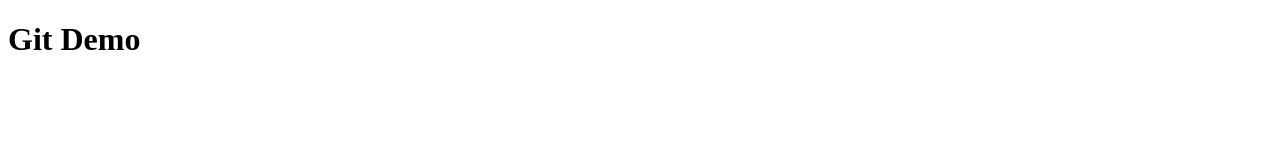
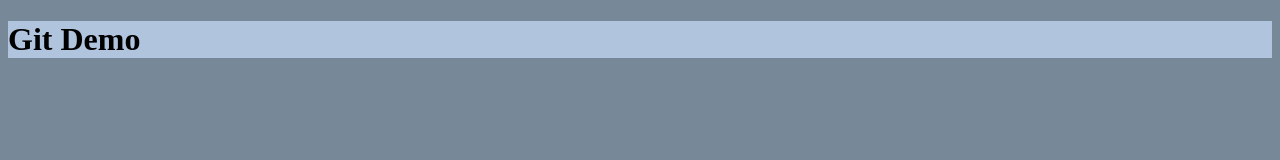
Before and after one commit to UnavailableDev/web1, a plain HTML site: page index.html in a window 1280 px wide. Drawn offline with Linux system fonts and the light colour scheme.

Commit message:
UGA BOOGA

```diff
--- a/index.html
+++ b/index.html
@@ -5,6 +5,7 @@
     <meta name="viewport" content="with=device-with, intitak-scale=1.0">
     <meta http-equiv="X-UA-Compatible" content="ie=edge">
     <title>Index</title>
+    <link rel="stylesheet" href="styles.css">
 </head>
 <body>
     <h1>Git Demo</h1>
--- /dev/null
+++ b/styles.css
@@ -0,0 +1,7 @@
+body{
+    background-color: lightslategray;
+}
+
+h1{
+    background-color: lightsteelblue;
+}
```
